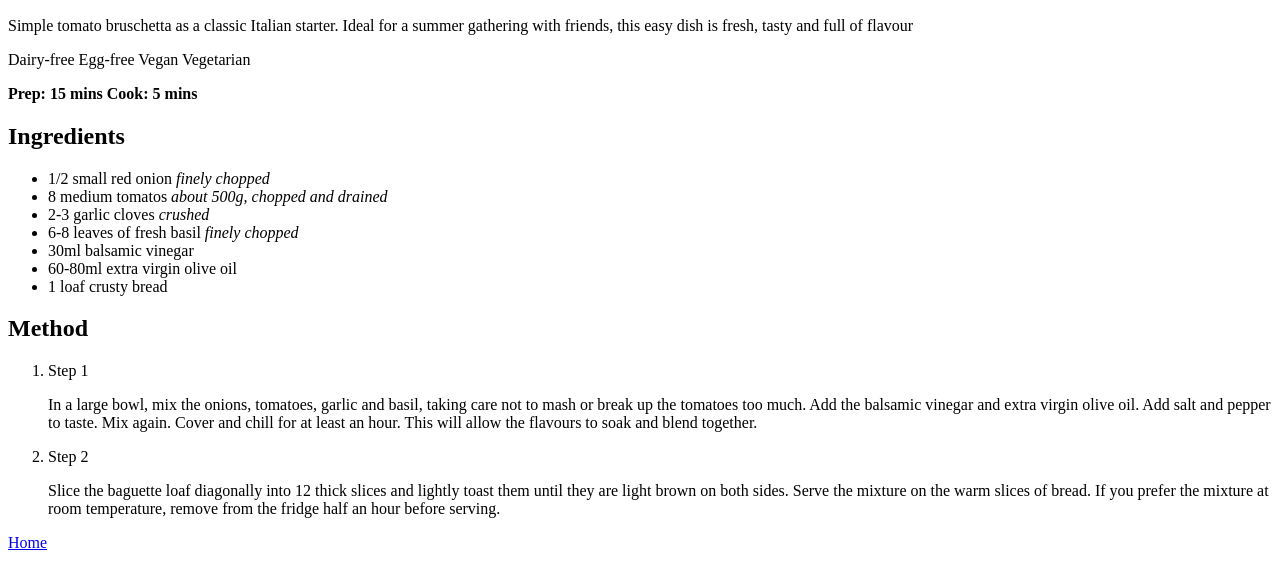
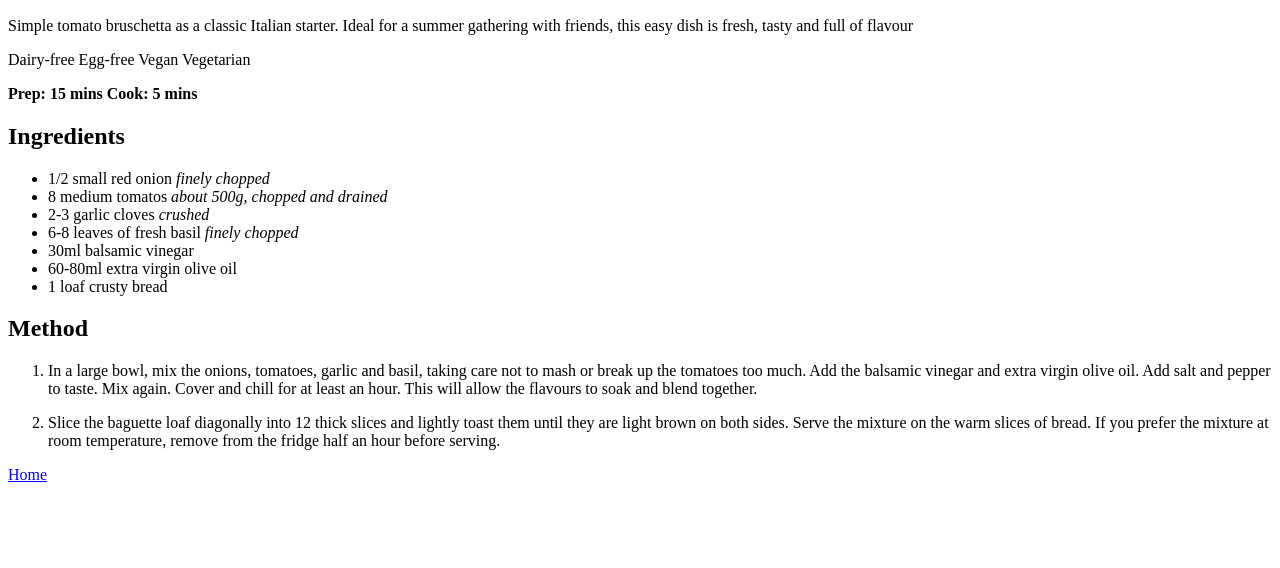
Before and after one commit to JackB9921/odin-recipes, a plain HTML site: page recipes/tomato-brushetta.html in a window 1280 px wide. Shown: the part 534-1102 px from the top of the page. After the commit the page ends 1034 px from the top, so only its background shows below. Drawn offline with Linux system fonts and the light colour scheme.

Commit message:
spaghetti.html

```diff
--- a/recipes/tomato-brushetta.html
+++ b/recipes/tomato-brushetta.html
@@ -34,10 +34,8 @@
     <h2>Method</h2>
 
     <ol>
-        <li>Step 1</li>
-        <p>In a large bowl, mix the onions, tomatoes, garlic and basil, taking care not to mash or break up the tomatoes too much. Add the balsamic vinegar and extra virgin olive oil. Add salt and pepper to taste. Mix again. Cover and chill for at least an hour. This will allow the flavours to soak and blend together.</p>
-        <li>Step 2</li>
-        <p>Slice the baguette loaf diagonally into 12 thick slices and lightly toast them until they are light brown on both sides. Serve the mixture on the warm slices of bread. If you prefer the mixture at room temperature, remove from the fridge half an hour before serving.</p>
+        <li><p>In a large bowl, mix the onions, tomatoes, garlic and basil, taking care not to mash or break up the tomatoes too much. Add the balsamic vinegar and extra virgin olive oil. Add salt and pepper to taste. Mix again. Cover and chill for at least an hour. This will allow the flavours to soak and blend together.</p></li>
+        <li><p>Slice the baguette loaf diagonally into 12 thick slices and lightly toast them until they are light brown on both sides. Serve the mixture on the warm slices of bread. If you prefer the mixture at room temperature, remove from the fridge half an hour before serving.</p></li>
     </ol>
 
     <p><a href="../index.html">Home</a></p>
```
